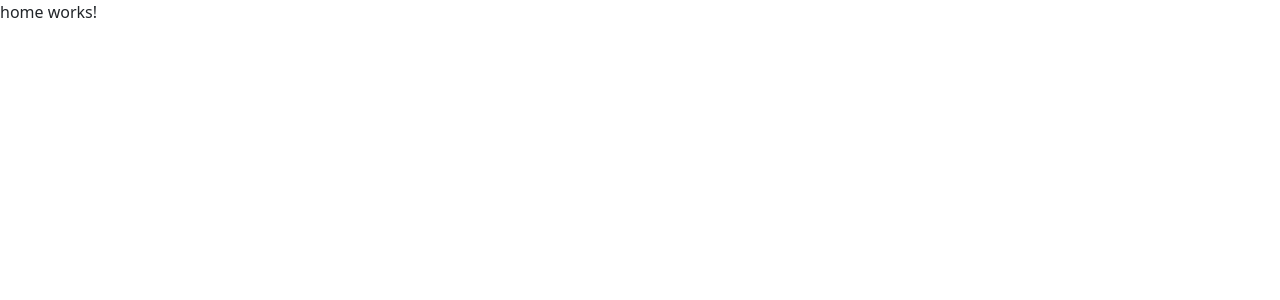
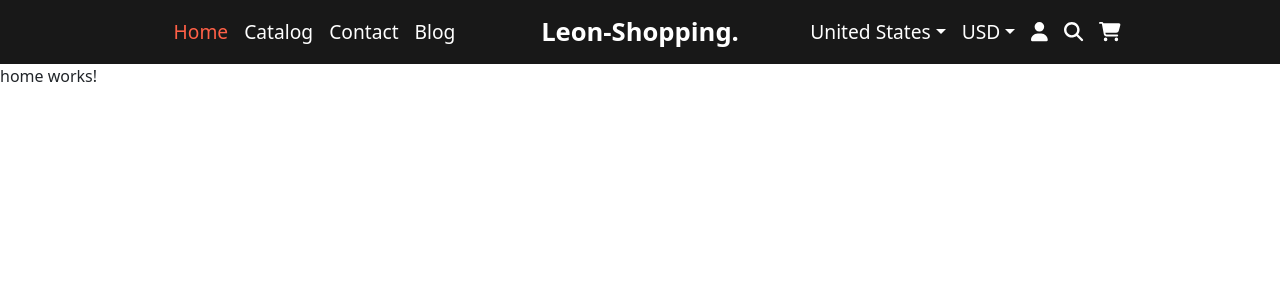
Before and after one commit to anthonylldev/angular-practice, an Angular app: page / in a window 1280 px wide. Shown: the top 300 px of the page. Built offline with nearby package versions, Linux system fonts and the light colour scheme.

Commit message:
Implement navbar component

```diff
--- a/package.json
+++ b/package.json
@@ -18,6 +18,9 @@
     "@angular/platform-browser": "~13.2.0",
     "@angular/platform-browser-dynamic": "~13.2.0",
     "@angular/router": "~13.2.0",
+    "@fortawesome/angular-fontawesome": "^0.10.2",
+    "@fortawesome/fontawesome-svg-core": "^6.1.0",
+    "@fortawesome/free-solid-svg-icons": "^6.1.0",
     "bootstrap": "^5.1.3",
     "rxjs": "~7.5.0",
     "tslib": "^2.3.0",
--- a/src/app/app-routing.module.ts
+++ b/src/app/app-routing.module.ts
@@ -1,7 +1,11 @@
 import { NgModule } from '@angular/core';
 import { RouterModule, Routes } from '@angular/router';
+import {HomeComponent} from "./home/home.component";
 
-const routes: Routes = [];
+const routes: Routes = [
+  { path: '', component: HomeComponent },
+  { path: 'catalog', component: HomeComponent }
+];
 
 @NgModule({
   imports: [RouterModule.forRoot(routes)],
--- a/src/app/app.component.html
+++ b/src/app/app.component.html
@@ -1 +1,2 @@
-<app-home></app-home>
+<app-navbar></app-navbar>
+<router-outlet></router-outlet>
--- /dev/null
+++ b/src/app/shared/navbar/navbar.component.html
@@ -0,0 +1,75 @@
+<div class="container-fluid">
+  <div class="container-lg">
+    <nav class="navbar navbar-expand-lg">
+      <div class="navbar-toggler ">
+        <button type="button" data-bs-toggle="collapse"
+                data-bs-target="#navBarList01, #navBarList02"
+                aria-controls="navbarNavDropdown" aria-expanded="false" aria-label="Toggle navigation">
+          <span class="navbar-toggler-icon"><fa-icon [icon]="bars"></fa-icon></span>
+        </button>
+        <span>
+          {{ companyName }}
+        </span>
+      </div>
+      <div class="collapse navbar-collapse justify-content-center col-5" id="navBarList01">
+        <ul class="navbar-nav justify-content-between">
+          <li class="nav-item" [routerLinkActive]="['active']" [routerLinkActiveOptions]="{exact: true}">
+            <a class="nav-link" [routerLink]="['']" data-bs-toggle="collapse" data-bs-target=".navbar-collapse.show">Home</a>
+          </li>
+          <li class="nav-item" [routerLinkActive]="['active']" [routerLinkActiveOptions]="{exact: true}">
+            <a class="nav-link" [routerLink]="['catalog']" data-bs-toggle="collapse" data-bs-target=".navbar-collapse.show">Catalog</a>
+          </li>
+          <li class="nav-item" [routerLinkActive]="['active']" [routerLinkActiveOptions]="{exact: true}">
+            <a class="nav-link" [routerLink]="['contact']" data-bs-toggle="collapse" data-bs-target=".navbar-collapse.show">Contact</a>
+          </li>
+          <li class="nav-item" [routerLinkActive]="['active']" [routerLinkActiveOptions]="{exact: true}">
+            <a class="nav-link" [routerLink]="['blog']" data-bs-toggle="collapse" data-bs-target=".navbar-collapse.show">Blog</a>
+          </li>
+        </ul>
+      </div>
+      <div class="collapse navbar-collapse justify-content-center col-2" id="company-brand">
+        <a class="navbar-brand">{{ companyName }}</a>
+      </div>
+      <div class="collapse navbar-collapse justify-content-center col-5" id="navBarList02">
+        <ul class="navbar-nav justify-content-between">
+          <li class="nav-item dropdown">
+            <a class="nav-link dropdown-toggle" role="button" data-bs-toggle="dropdown" aria-expanded="false">United States</a>
+            <ul class="dropdown-menu" aria-labelledby="navbarDropdownMenuLink">
+              <li>
+                <a class="dropdown-item" data-bs-toggle="collapse" data-bs-target=".navbar-collapse.show">United States</a>
+              </li>
+              <li>
+                <a class="dropdown-item" data-bs-toggle="collapse" data-bs-target=".navbar-collapse.show">Spain</a>
+              </li>
+            </ul>
+          </li>
+          <li class="nav-item dropdown">
+            <a class="nav-link dropdown-toggle" role="button" data-bs-toggle="dropdown" aria-expanded="false">USD</a>
+            <ul class="dropdown-menu" aria-labelledby="navbarDropdownMenuLink">
+              <li><a class="dropdown-item" data-bs-toggle="collapse" data-bs-target=".navbar-collapse.show">USD</a></li>
+              <li><a class="dropdown-item" data-bs-toggle="collapse" data-bs-target=".navbar-collapse.show">EUR</a></li>
+            </ul>
+          </li>
+          <li class="nav-item" [routerLinkActive]="['active']" [routerLinkActiveOptions]="{exact: true}">
+            <a class="nav-link">
+              <fa-icon [icon]="faUser"></fa-icon>
+              <a class="navbar-toggler icon-name" data-bs-toggle="collapse" data-bs-target=".navbar-collapse.show">{{ user }}</a>
+            </a>
+          </li>
+          <li class="nav-item" [routerLinkActive]="['active']" [routerLinkActiveOptions]="{exact: true}">
+            <a class="nav-link">
+              <fa-icon [icon]="faSearch"></fa-icon>
+              <a class="navbar-toggler icon-name" data-bs-toggle="collapse" data-bs-target=".navbar-collapse.show">Search</a>
+            </a>
+          </li>
+          <li class="nav-item" [routerLinkActive]="['active']" [routerLinkActiveOptions]="{exact: true}">
+            <a class="nav-link">
+              <fa-icon [icon]="faShoppingCart"></fa-icon>
+              <a class="navbar-toggler icon-name" data-bs-toggle="collapse" data-bs-target=".navbar-collapse.show">Shopping Cart</a>
+            </a>
+          </li>
+        </ul>
+      </div>
+    </nav>
+  </div>
+</div>
--- /dev/null
+++ b/src/app/shared/navbar/navbar.component.scss
@@ -0,0 +1,84 @@
+.container-fluid {
+  background-color: var(--background-variant-color);
+
+  .container-lg {
+    .navbar {
+      .active {
+        a {
+          color: var(--primary-color);
+          transition: none;
+        }
+      }
+
+      a {
+        color: var(--on-background-color);
+        text-decoration: none;
+        font-size: 1.2em;
+      }
+
+      .navbar-toggler {
+        padding: 4px 0;
+
+        button {
+          border: 0;
+          color: var(--on-background-color);
+          background-color: var(--background-variant-color);
+        }
+
+        span {
+          padding: 5px;
+          color: white;
+        }
+      }
+
+      #navBarList01 {
+        color: var(--on-background-color);
+
+        .navbar-nav {
+          .nav-item {
+            &:hover {
+              a {
+                transition: .3s ease-in;
+
+                color: white;
+                text-shadow: 0 0 5px var(--primary-color),
+                0 0 10px var(--primary-color);
+              }
+            }
+          }
+        }
+      }
+
+      #company-brand {
+        .navbar-brand {
+          margin: 0;
+          font-size: 1.6em;
+          font-weight: bold
+        }
+      }
+
+      #navBarList02 {
+        color: var(--on-background-color);
+
+        .navbar-nav {
+          .dropdown {
+            .dropdown-menu {
+              a {
+                color: black;
+              }
+            }
+          }
+
+          .nav-item {
+            .nav-link {
+              .icon-name {
+                font-size: 1em;
+                padding: 0 10px;
+              }
+            }
+          }
+        }
+      }
+    }
+  }
+}
--- /dev/null
+++ b/src/app/shared/navbar/navbar.component.ts
@@ -0,0 +1,26 @@
+import { Component, OnInit } from '@angular/core';
+import {
+  faUser, faSearch, faShoppingCart,
+  faBars
+} from '@fortawesome/free-solid-svg-icons';
+
+@Component({
+  selector: 'app-navbar',
+  templateUrl: './navbar.component.html',
+  styleUrls: ['./navbar.component.scss']
+})
+export class NavbarComponent implements OnInit {
+  faUser = faUser;
+  faSearch = faSearch;
+  faShoppingCart = faShoppingCart;
+  bars = faBars;
+
+  companyName: string = "Leon-Shopping."
+  user: string = "Username";
+
+  constructor() { }
+
+  ngOnInit(): void {
+  }
+
+}
--- a/src/styles.scss
+++ b/src/styles.scss
@@ -1 +1,21 @@
 /* You can add global styles to this file, and also import other style files */
+
+/* We globally define the variables of the colors of the app  */
+:root {
+  --primary-color: #FF6047;
+  --background-color: #1D1D1D;
+  --background-variant-color: #181818;
+  --on-background-color: #FFFFFF;
+}
+
+/* Import OpenSans Font */
+@font-face {
+  font-family: openSans, sans-serif;
+  src: url('https://fonts.googleapis.com/css2?family=Open+Sans&display=swap');
+}
+
+* {
+  box-sizing: border-box;
+  padding: 0;
+  margin: 0;
+}
```
Also changed, not shown: src/app/app.module.ts (+6 -2 lines), 2 other files (tests, documents, lock files or other folders).
